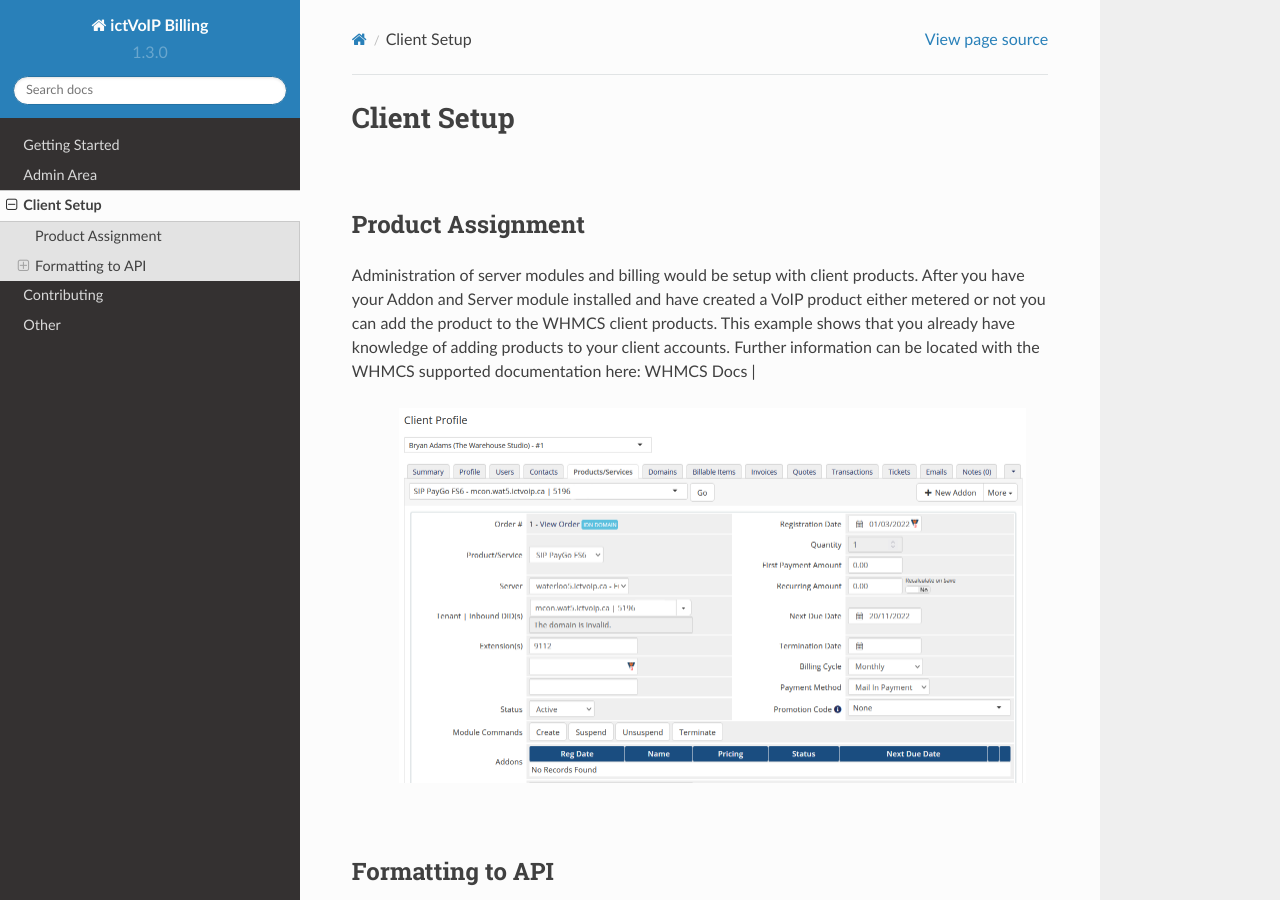
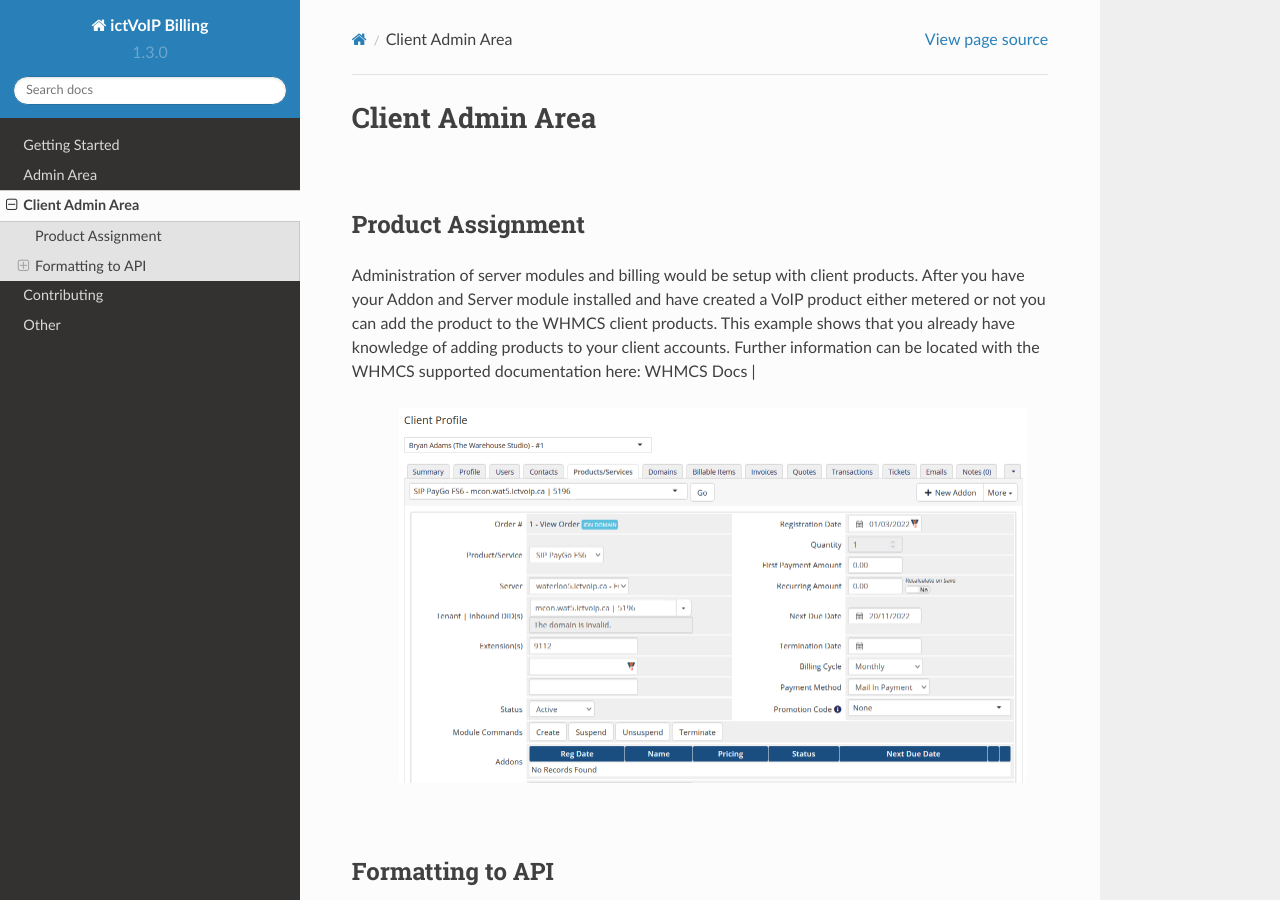
Before and after one commit to ictvoip/ictvoip-docs, a Sphinx documentation site: the page built from docs/source/clientadmin/clientadmin.rst, in a window 1280 px wide and 900 px high. Built offline with Sphinx 7.4.7 and the Read the Docs theme 2.0.0, drawn with Linux system fonts in a browser that asks for light colours; pages that are not in the unit, such as notebooks, are missing from menus.

Commit message:
Update clientadmin.rst

```diff
--- a/docs/source/clientadmin/clientadmin.rst
+++ b/docs/source/clientadmin/clientadmin.rst
@@ -1,5 +1,5 @@
 ******************
-Client Setup
+Client Admin Area
 ******************
 |
 
```
